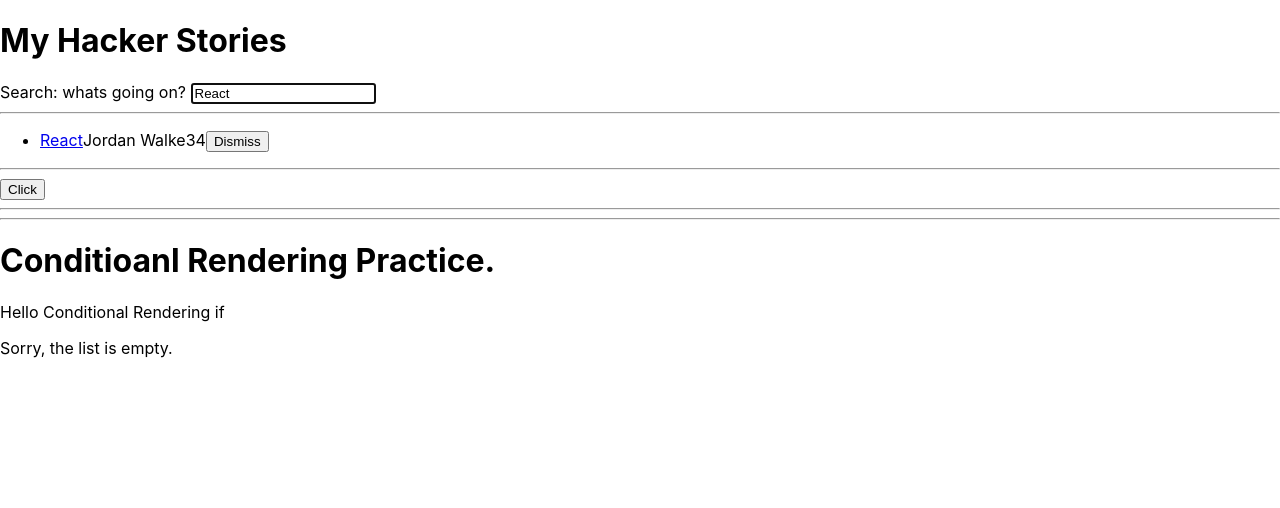
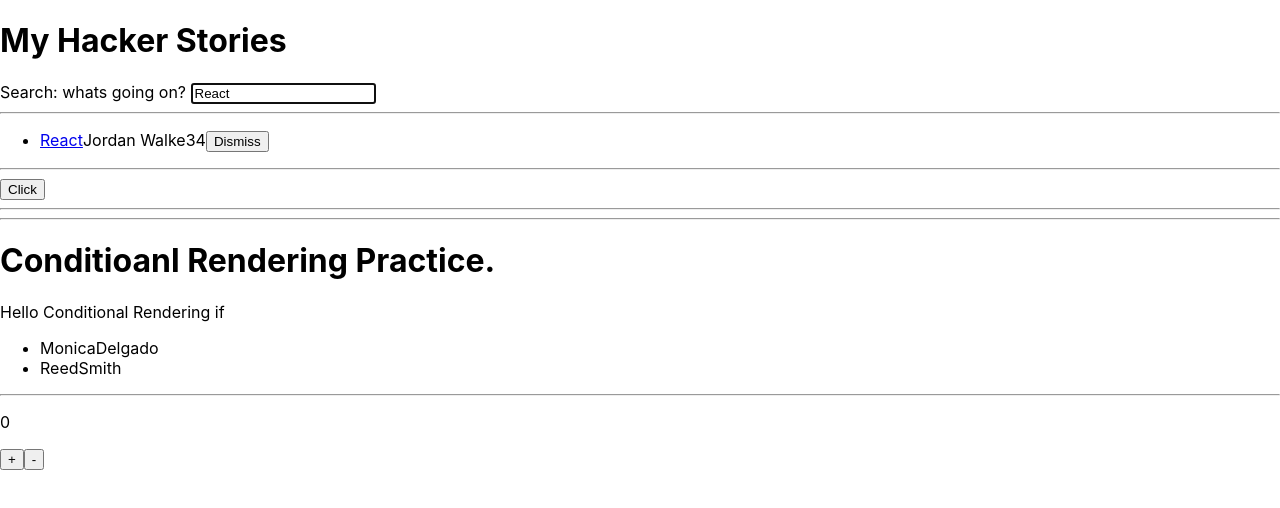
Before and after one commit to mnca16/road-to-react-book, a React (Create React App) app: page / in a window 1280 px wide. Shown: the top 508 px of the page. Built offline with nearby package versions, Linux system fonts and the light colour scheme.

Commit message:
added CounterUseReducerFile and do te excercise from Justin class

```diff
--- a/src/App.js
+++ b/src/App.js
@@ -1,10 +1,12 @@
 import * as React from "react";
+
+import CounterUseReducer from "./Lessons/Lesson1-7/AdvancedState/CounterUseReducer";
 import ConditionalIfElse from "./Lessons/Lesson1-7/ConditionalR/ConditionalIfElse";
 import PromisesPractice from "./Lessons/Lesson1-7/AsyncData/PromisesPractice";
-import ReusableCompBotton from "./Lessons/Lesson1-6/ReusableCompBotton";
-import DropDownApp from "./Lessons/Lesson1-6/DropDownApp";
-import { Counter } from "./Lessons/Lesson1-6/UseRefHook/useRef";
-import FakeAPIJS from "./Lessons/Lesson1-7/AsyncData/FakeAPIJS";
+// import ReusableCompBotton from "./Lessons/Lesson1-6/ReusableCompBotton";
+// import DropDownApp from "./Lessons/Lesson1-6/DropDownApp";
+// import { Counter } from "./Lessons/Lesson1-6/UseRefHook/useRef";
+// import FakeAPIJS from "./Lessons/Lesson1-7/AsyncData/FakeAPIJS";
 
 //Renamed the array of objects (stories) to initialStories.
 //And took it out of the App function in order to manipulate the state inside
@@ -146,6 +148,10 @@ const App = () => {
       <hr />
       <h1>Conditioanl Rendering Practice.</h1>
       <ConditionalIfElse />
+
+      <hr />
+
+      <CounterUseReducer />
     </div>
   );
 };
--- /dev/null
+++ b/src/Lessons/Lesson1-7/AdvancedState/CounterUseReducer.js
@@ -0,0 +1,32 @@
+import React from "react";
+//User reducer is an alternaive for useState
+//In useReducer, dispatch is also a function and that function receive
+//two parameter that changes the state. (state, action)
+
+const INCREMENT = "increment";
+const DECREMENT = "decrement";
+
+const reducer = (state, action) => {
+  switch (action.type) {
+    case INCREMENT:
+      return state + action.incrementBy;
+    case DECREMENT:
+      return state - 1;
+  }
+};
+
+const CounterUseReducer = () => {
+  //const [count, setCount] = React.useState(0);
+
+  const [countByReducer, dispatch] = React.useReducer(reducer, 0);
+
+  return (
+    <div>
+      <p>{countByReducer}</p>
+      <button onClick={() => dispatch({ type: INCREMENT })}>+</button>
+      <button onClick={() => dispatch({ type: DECREMENT })}>-</button>
+    </div>
+  );
+};
+
+export default CounterUseReducer;
--- a/src/Lessons/Lesson1-7/ConditionalR/ConditionalIfElse.js
+++ b/src/Lessons/Lesson1-7/ConditionalR/ConditionalIfElse.js
@@ -14,7 +14,7 @@ let users = [
   },
 ];
 
-users = undefined;
+//users = undefined;
 
 const ConditionalIfElse = () => {
   return (
```
